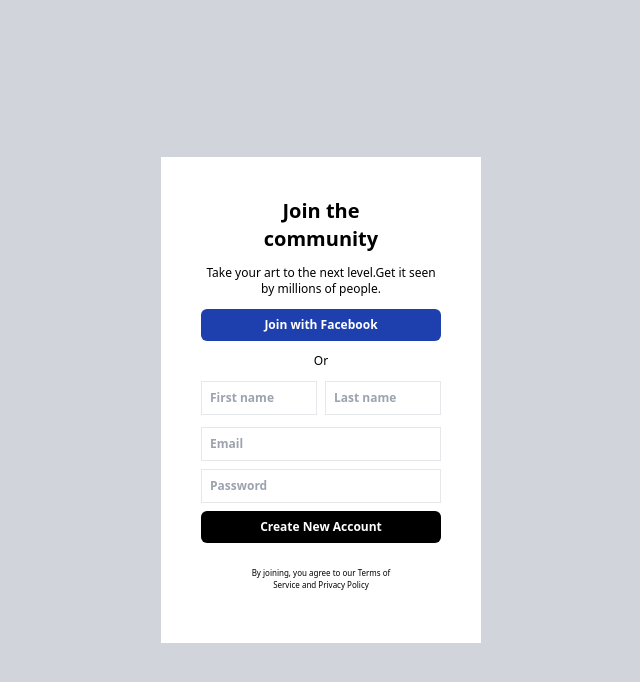
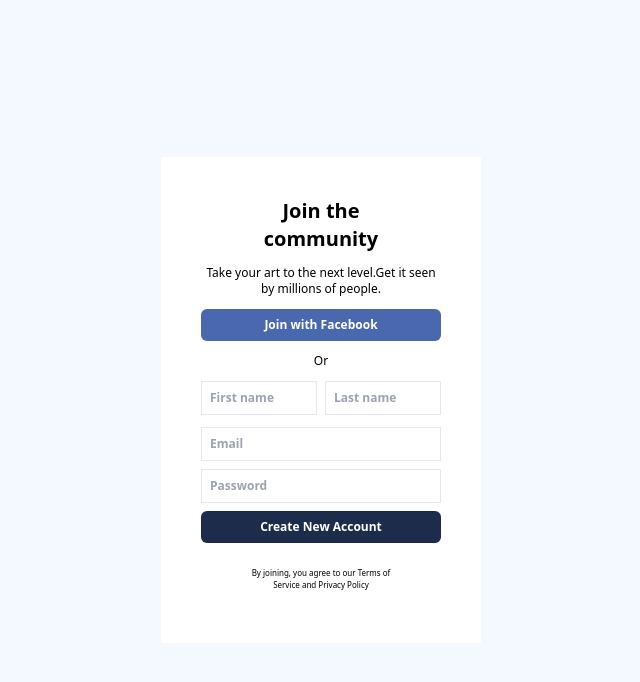
Before and after one commit to Ajithdev444/card, a Next.js app: page /form in a window 1280 px wide. Shown: the top 682 px of the page, without its empty margins (319-959 px from the left). Built offline with nearby package versions, Linux system fonts and the light colour scheme.

Commit message:
background change

```diff
--- a/pages/form/index.tsx
+++ b/pages/form/index.tsx
@@ -2,14 +2,14 @@
 
 const Form = () => {
   return (
-    <div className='bg-gray-300 grid h-screen'>
+    <div className='bg-[#F4F9FF] grid h-screen'>
         <div className='bg-white p-10 w-80 h-auto text-center m-auto'>
 
           <div>
             <h1 className='text-xl font-bold mb-3'>Join the<br/>community</h1>
             <p className='text-xs mb-3'>Take your art to the next level.Get it
               seen by millions of people.</p>
-              <button className='bg-blue-800 text-xs font-semibold w-full text-white px-8 py-2 rounded-md'>Join with Facebook</button>
+              <button className='bg-[#4A68AE] text-xs font-semibold w-full text-white px-8 py-2 rounded-md'>Join with Facebook</button>
               <p className='mb-3 mt-3 text-xs'>Or</p>
           </div>
           <div className='grid grid-cols-2 gap-2 mb-3'>
@@ -19,7 +19,7 @@
           <div className='grid grid-cols-1 gap-2 mb-3'>
             <input  className='px-2 py-2 text-xs font-semibold border'  type='email' placeholder='Email'/>
             <input  className='px-2 py-2 text-xs font-semibold border'  type='Password' placeholder='Password'/>
-            <button  className='bg-black text-xs font-semibold w-full text-white px-8 py-2 rounded-md'>Create New Account</button>
+            <button  className='bg-[#1D2C4B] text-xs font-semibold w-full text-white px-8 py-2 rounded-md'>Create New Account</button>
           </div>
           <div>
             <p className='text-[8px] p-3'>By joining, you agree to our Terms of<br/>
```
